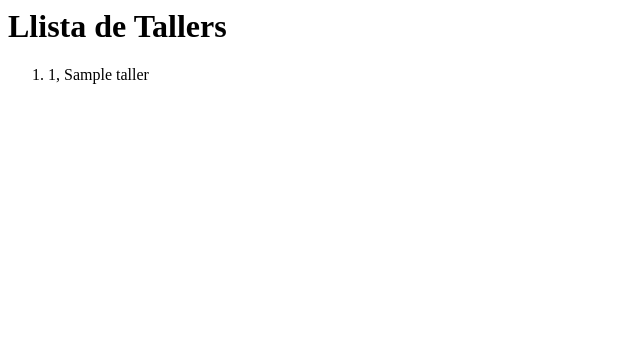
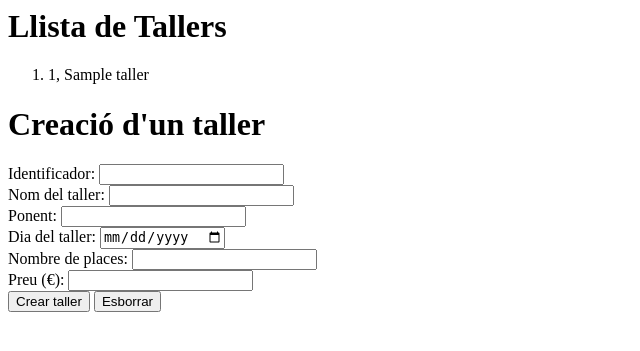
Before and after one commit to Trc300online/curs2026-2027, a Java web app: template DesEnvServidor/MVC-API_REST/codi-explicatiu/jdbcdao/src/main/webapp/WEB-INF/tallers.jsp in a window 1280 px wide. Shown: the top 351 px of the page, without its empty margins (0-640 px from the left). Run offline with Tomcat 11, a stand-in JSP engine, Linux system fonts and the light colour scheme; the template is opened without the code that fills it: most values are stand-ins (such as "Sample title", 1, 10 or a date in 2020).

Commit message:
Servidor MVC, started act formulari tallers

```diff
--- a/DesEnvServidor/MVC-API_REST/codi-explicatiu/jdbcdao/src/main/webapp/WEB-INF/taller.jsp
+++ b/DesEnvServidor/MVC-API_REST/codi-explicatiu/jdbcdao/src/main/webapp/WEB-INF/taller.jsp
@@ -8,12 +8,6 @@
 </head>
 <body>
 
-<h1>Llista de Tallers</h1>
-<ol>
-    <c:forEach items="${tallers}" var="taller">
-        <li>${taller.id}, ${taller.nom}</li>
-    </c:forEach>
-</ol>
 
 </body>
 </html>
--- a/DesEnvServidor/MVC-API_REST/codi-explicatiu/jdbcdao/src/main/webapp/WEB-INF/tallers.jsp
+++ b/DesEnvServidor/MVC-API_REST/codi-explicatiu/jdbcdao/src/main/webapp/WEB-INF/tallers.jsp
@@ -15,5 +15,74 @@
     </c:forEach>
 </ol>
 
+
+<h1>Creació d'un taller</h1>
+
+<form action="tallers" method="POST">
+
+    <div class="form-group">
+        <label for="id">Identificador:</label>
+        <input type="text"
+               id="id"
+               name="id"
+               required>
+    </div>
+
+    <div class="form-group">
+        <label for="nom">Nom del taller:</label>
+        <input type="text"
+               id="nom"
+               name="nom"
+               required>
+    </div>
+
+    <div class="form-group">
+        <label for="ponent">Ponent:</label>
+        <input type="text"
+               id="ponent"
+               name="ponent"
+               required>
+    </div>
+
+    <div class="form-group">
+        <label for="dia">Dia del taller:</label>
+        <input type="date"
+               id="dia"
+               name="dia"
+               required>
+    </div>
+
+    <div class="form-group">
+        <label for="places">Nombre de places:</label>
+        <input type="number"
+               id="places"
+               name="places"
+               min="1"
+               step="1"
+               required>
+    </div>
+
+    <div class="form-group">
+        <label for="preu">Preu (€):</label>
+        <input type="number"
+               id="preu"
+               name="preu"
+               min="0"
+               step="0.01"
+               required>
+    </div>
+
+    <div class="buttons">
+        <button type="submit" class="submit">
+            Crear taller
+        </button>
+
+        <button type="reset" class="reset">
+            Esborrar
+        </button>
+    </div>
+
+</form>
+
 </body>
 </html>
```
Also changed, not shown: DesEnvServidor/MVC-API_REST/codi-explicatiu/jdbcdao/src/main/java/cat/politecnicllevant/jdbcdao/controller/TallersServlet.java (+17 -0 lines), 2 other files.
